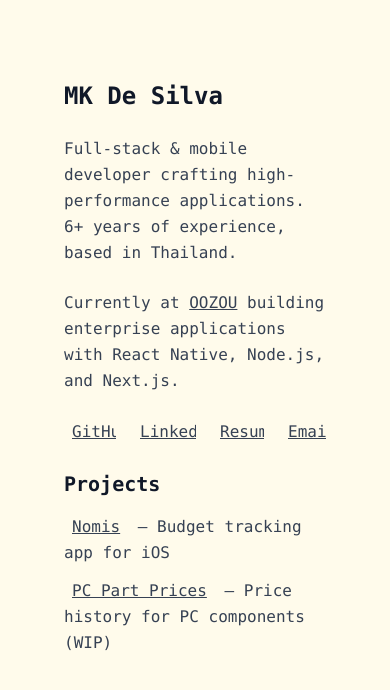
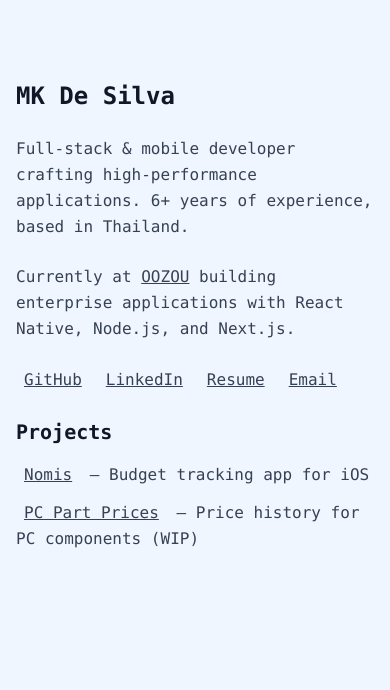
Before and after one commit to mkdesilva/mkdesilva.github.io, a React (Vite) app: page / in a window 390 px wide. Shown: the top 690 px of the page. Built offline with nearby package versions, Linux system fonts and the light colour scheme.

Commit message:
style(app): update background color and adjust padding for improved layout

```diff
--- a/src/App.tsx
+++ b/src/App.tsx
@@ -5,8 +5,8 @@ function App() {
   const yearsOfExperience = calculateYearsOfExperience();
 
   return (
-    <div className="min-h-screen bg-amber-50 text-gray-900 font-mono">
-      <div className="max-w-2xl px-16 py-20">
+    <div className="min-h-screen bg-blue-50 text-gray-900 font-mono">
+      <div className="max-w-2xl px-4 sm:px-16 py-20">
         <div className="space-y-6">
           <h1 className="text-2xl font-bold">MK De Silva</h1>
 
@@ -29,7 +29,7 @@ function App() {
             }
           </p>
 
-          <div className="flex gap-4 text-gray-700">
+          <div className="flex flex-wrap gap-2 sm:gap-4 text-gray-700">
             <a
               href="https://github.com/mkdesilva"
               className="relative px-2 py-0.5 rounded z-10 overflow-hidden underline before:content-[''] before:absolute before:inset-0 before:bg-[#333]/20 before:rounded before:skew-y-[-2deg] before:scale-x-0 before:origin-left before:transition-transform before:duration-300 hover:before:scale-x-100"
```
